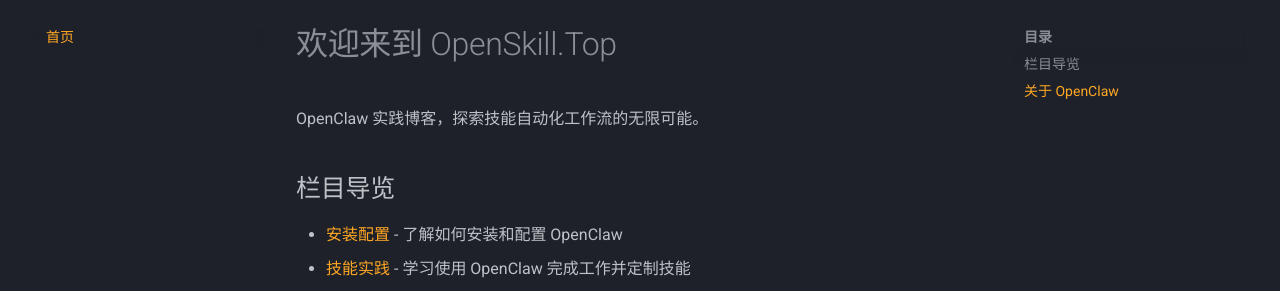
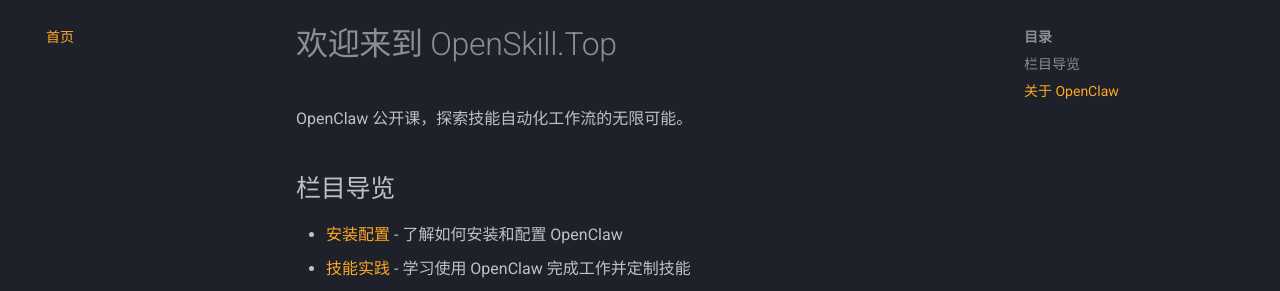
Before and after one commit to QUSEIT/openskill.top, an MkDocs documentation site: the page built from docs/zh/index.md, in a window 1280 px wide. Shown: the part 122-413 px from the top of the page. Built offline with MkDocs 1.6.1 and Material for MkDocs 9.7.7, drawn with Linux system fonts in a browser that asks for light colours.

```diff
--- a/docs/zh/index.md
+++ b/docs/zh/index.md
@@ -1,6 +1,6 @@
 # 欢迎来到 OpenSkill.Top
 
-OpenClaw 实践博客，探索技能自动化工作流的无限可能。
+OpenClaw 公开课，探索技能自动化工作流的无限可能。
 
 ## 栏目导览
 
--- a/mkdocs.yml
+++ b/mkdocs.yml
@@ -1,6 +1,6 @@
 site_name: OpenSkill.Top
 site_url: https://openskill.top
-site_description: OpenClaw 实践博客 - 技能自动化工作流
+site_description: OpenClaw 公开课 - 技能自动化工作流
 site_author: OpenSkill Team
 
 theme:
```
Also changed, not shown: README.md (+1 -1 lines), 1 other file.
